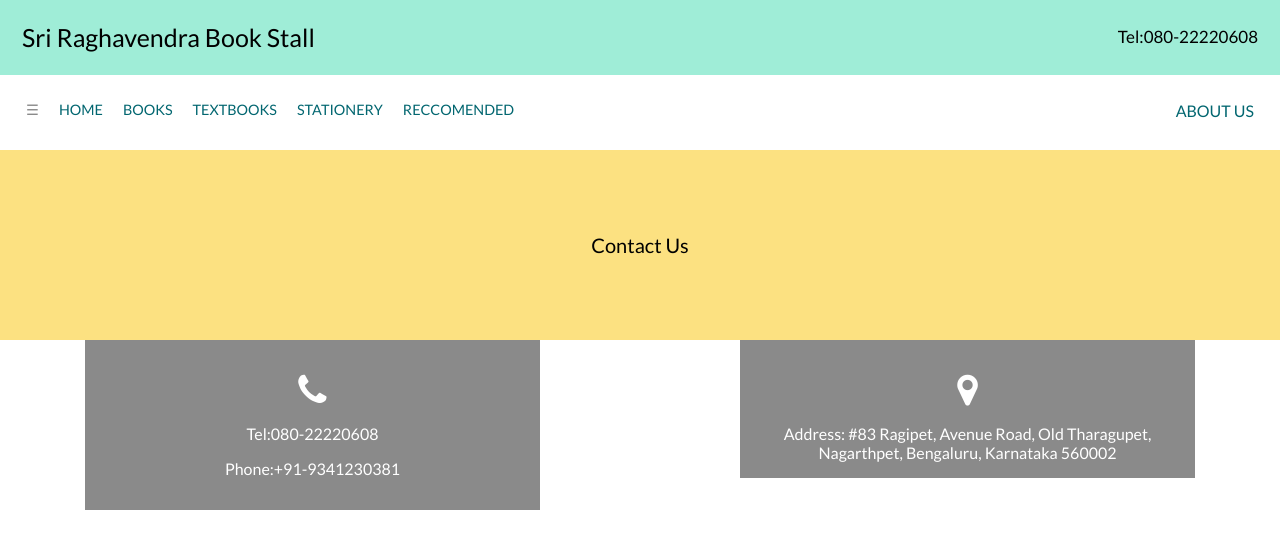
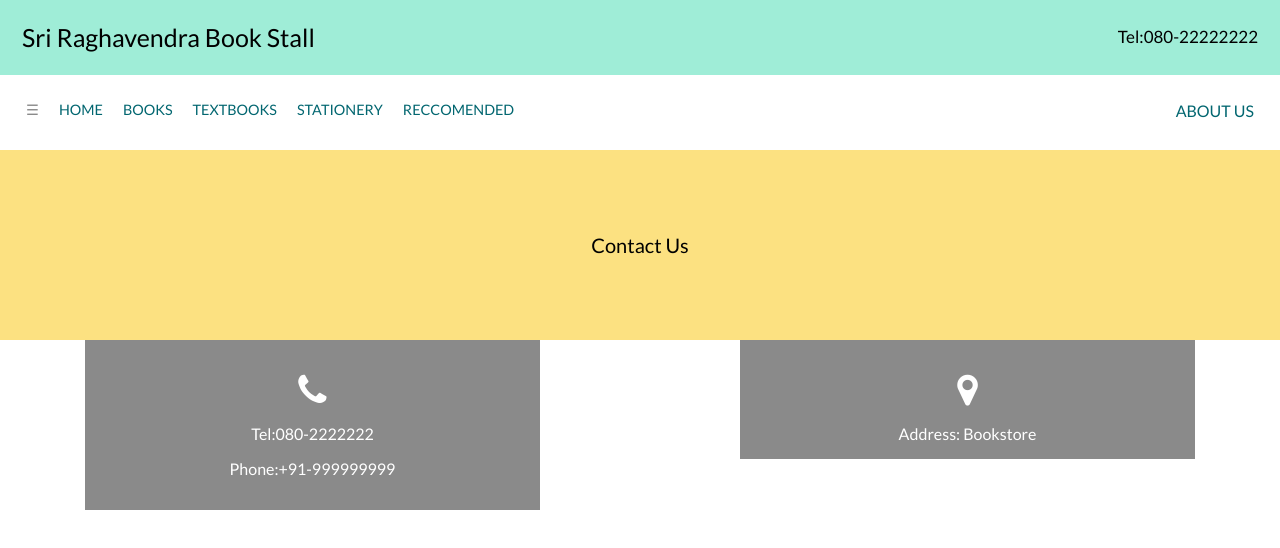
Before and after one commit to Priyanka-L-K/Bookstore-Website, a plain HTML site: page Book!!/contact.html in a window 1280 px wide. Drawn offline with Linux system fonts and the light colour scheme.

Commit message:
Update contact.html

```diff
--- a/Book!!/contact.html
+++ b/Book!!/contact.html
@@ -12,7 +12,7 @@
   			<a href="#default" class="logo">Sri Raghavendra Book Stall</a>
   		</div>
   		<div class="header-right">
-  			<a href="Tel:080-22220608">Tel:080-22220608</a>
+  			<a href="Tel:080-22222222">Tel:080-22222222</a>
   		</div>
   	</div>
 	<div class="container">
@@ -84,15 +84,15 @@
 			<div class="columnsection">
 				<div class="card">
 					<p> <i class="fa fa-phone" style="font-size: 36px"></i></p>
-					<p><a href="Tel:080-22220608">Tel:080-22220608</a></p>
-					<p><a href="Phone:+91-9341230381">Phone:+91-9341230381</a></p>
+					<p><a href="Tel:080-22222222">Tel:080-2222222</a></p>
+					<p><a href="Phone:+91-999999999">Phone:+91-999999999</a></p>
 				</div>
 			</div>
 
 			<div class="columnsection">
 				<div class="card">
 					<p> <i class="fa fa-map-marker" style="font-size: 36px"></i></p>
-					<a href="https://www.google.com/maps/place/Sri+Ragavendra+Book+Stall/@12.96531,77.5753193,17z/data=!4m8!1m2!2m1!1ssri+raghavendra+book+stall+near+Avenue+Road,+Bengaluru,+Karnataka!3m4!1s0x3bae15e26c7718fb:0x35fb0d896dd67e4c!8m2!3d12.96531!4d77.577508" target="_blank"> Address: #83 Ragipet, Avenue Road, Old Tharagupet, Nagarthpet, Bengaluru, Karnataka 560002 </a>
+					<a href="https://github.com/Priyanka-L-K" target="_blank"> Address: Bookstore </a>
 				</div>
 			</div>
 		</div>
```
